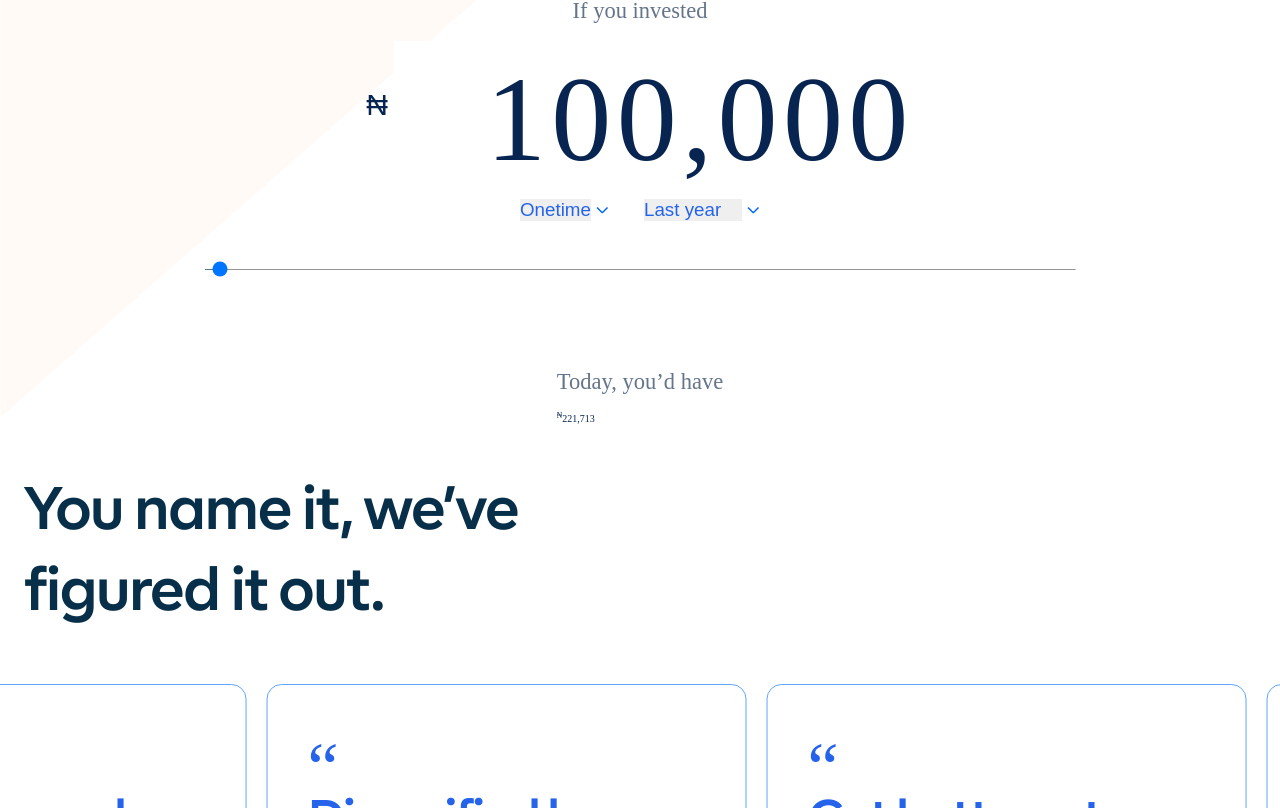
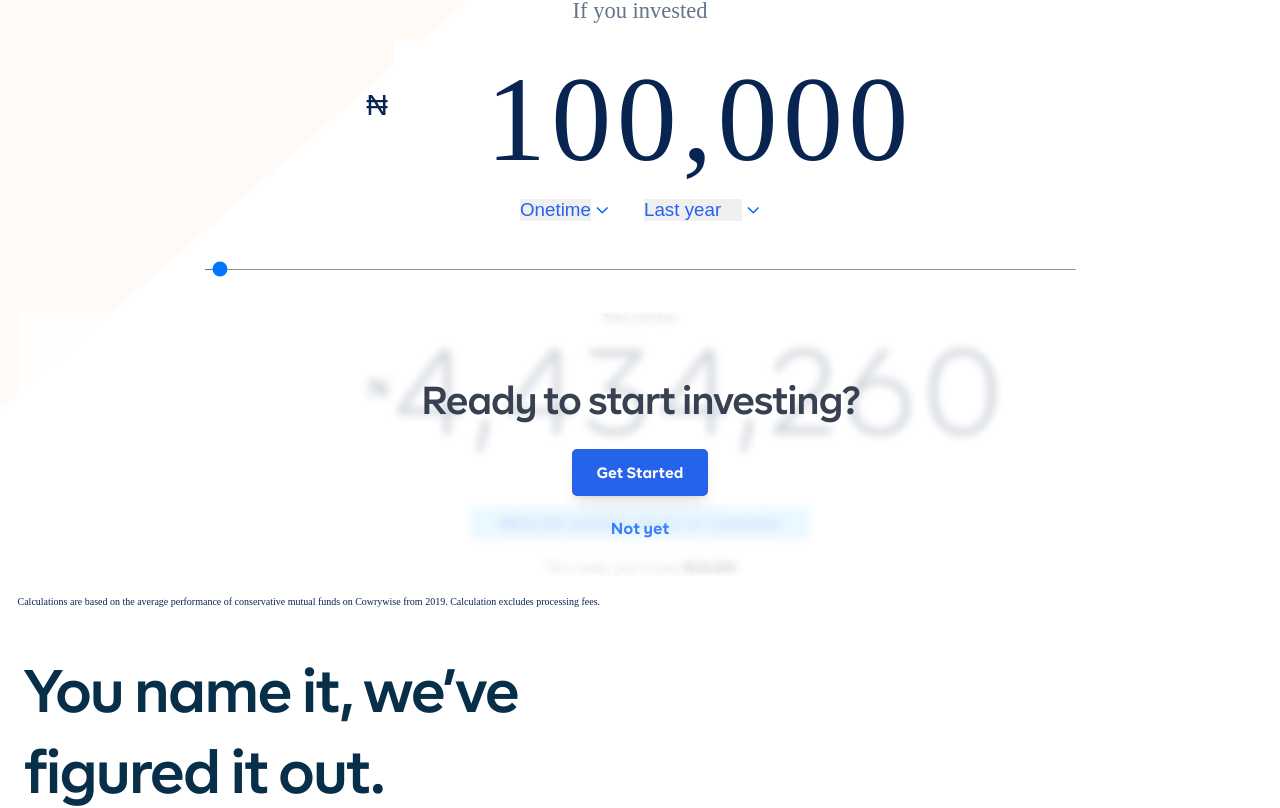
Before and after one commit to gabbytb/newcowrywise, a React (Create React App) app: page / in a window 1280 px wide. Shown: the part 2003-2811 px from the top of the page. Built offline with nearby package versions, Linux system fonts and the light colour scheme; a web font is replaced by a local one.

Commit message:
Pushed to Repo

```diff
--- a/public/css/style.css
+++ b/public/css/style.css
@@ -1323,15 +1323,16 @@ header .cta-menu a:last-child {
 .home-section-two .card-item-one .card-item::after {
   position: absolute;
   top: 0px;
-  right: -4.25rem;
+  right: -5.2rem;
   display: flex;
-  height: 3.5rem;
-  width: 3.5rem;
+  height: 4rem;
+  width: 4rem;
   align-items: center;
   justify-content: center;
   border-radius: 9999px;
   --tw-bg-opacity: 1;
   background-color: rgb(255 255 255 / var(--tw-bg-opacity));
+  font-size: 1.5rem;
   font-weight: 700;
   color: var(--color-dark-blue);
   --tw-shadow: 0 4px 6px -1px rgb(0 0 0 / 0.1), 0 2px 4px -2px rgb(0 0 0 / 0.1);
@@ -1344,15 +1345,16 @@ header .cta-menu a:last-child {
 .home-section-two .card-item-two .card-item::after {
   position: absolute;
   top: 0px;
-  right: -4.25rem;
+  right: -5.2rem;
   display: flex;
-  height: 3.5rem;
-  width: 3.5rem;
+  height: 4rem;
+  width: 4rem;
   align-items: center;
   justify-content: center;
   border-radius: 9999px;
   --tw-bg-opacity: 1;
   background-color: rgb(255 255 255 / var(--tw-bg-opacity));
+  font-size: 1.5rem;
   font-weight: 700;
   color: var(--color-dark-blue);
   --tw-shadow: 0 4px 6px -1px rgb(0 0 0 / 0.1), 0 2px 4px -2px rgb(0 0 0 / 0.1);
@@ -1365,15 +1367,16 @@ header .cta-menu a:last-child {
 .home-section-two .card-item-three .card-item::after {
   position: absolute;
   top: 0px;
-  right: -4.25rem;
+  right: -5.2rem;
   display: flex;
-  height: 3.5rem;
-  width: 3.5rem;
+  height: 4rem;
+  width: 4rem;
   align-items: center;
   justify-content: center;
   border-radius: 9999px;
   --tw-bg-opacity: 1;
   background-color: rgb(255 255 255 / var(--tw-bg-opacity));
+  font-size: 1.5rem;
   font-weight: 700;
   color: var(--color-dark-blue);
   --tw-shadow: 0 4px 6px -1px rgb(0 0 0 / 0.1), 0 2px 4px -2px rgb(0 0 0 / 0.1);
@@ -1454,8 +1457,6 @@ header .cta-menu a:last-child {
 
 .roi-input input[type="tel"] {
   width: 52rem;
-  --tw-bg-opacity: 1;
-  background-color: rgb(255 255 255 / var(--tw-bg-opacity));
   padding-top: 1rem;
   padding-bottom: 1rem;
   text-align: right;
@@ -1504,16 +1505,39 @@ header .cta-menu a:last-child {
   margin-bottom: 4rem;
 }
 
-.slider .line {
-  position: absolute;
-  left: 0px;
-  bottom: 0.25rem;
-  width: 100%;
-}
+/* .slider .line {
+    @apply absolute left-0 bottom-1 w-full
+  } */
 
 .slider-wrap .slider input[type="range"] {
   height: 0.1rem;
   width: 100%;
+}
+
+.roi-investment p {
+  display: flex;
+  align-items: center;
+  justify-content: center;
+}
+
+.roi-investment p sup {
+  margin-right: 5px;
+  width: 2rem;
+  font-size: 3em;
+  line-height: 0;
+  font-weight: 400;
+  color: var(--color-dark-blue);
+}
+
+.roi-investment p span {
+  width: 52rem;
+  padding-top: 1rem;
+  padding-bottom: 1rem;
+  text-align: right;
+  font-size: 12rem;
+  font-weight: 300;
+  letter-spacing: 0.045em;
+  color: var(--color-gray-opacity);
 }
 
 /* Section four */
--- a/src/components/ButtonComponent.jsx
+++ b/src/components/ButtonComponent.jsx
@@ -1,6 +1,6 @@
-const ButtonComponent = ({ btnType, label }) => {
+const ButtonComponent = ({ btnType, btnProps, label }) => {
   return (
-    <button type={btnType}>
+    <button type={btnType} className={`${btnProps}`}>
         {label}
     </button>
   );
--- a/src/components/ButtonLinkComponent.jsx
+++ b/src/components/ButtonLinkComponent.jsx
@@ -1,9 +1,9 @@
 import { Link } from "react-router-dom";
 
 
-const ButtonLinkComponent = ({ linkURL, label }) => {
+const ButtonLinkComponent = ({ linkURL, btnBg, btnProps, label }) => {
   return (
-    <Link to={linkURL}>{label}</Link>
+    <Link to={linkURL} className={`rounded-lg shadow-lg ${btnProps} ${btnBg ? 'bg-blue-600' : 'bg-transparent'}`}>{label}</Link>
   );
 };
 
--- a/src/index.css
+++ b/src/index.css
@@ -52,6 +52,7 @@
     --color-light-gray: rgb(108 130 163);
     --color-sky-blue: rgb(230, 250, 255);
     --color-gray-opacity: rgba(100, 116, 139, 1);
+    --background-color-opacity: hsla(0,0%,100%,.7);
     font-size: 10px;
     font-family: sans-serif;
     line-height: 1.15;
@@ -332,15 +333,15 @@
   }
 
   .home-section-two .card-item-one .card-item::after {
-    @apply content-['1'] absolute top-0 -right-13.5 rounded-full text-dark-blue font-bold bg-white shadow-md w-14 h-14 flex justify-center items-center
+    @apply content-['1'] absolute top-0 -right-23 rounded-full text-dark-blue text-2xl font-bold bg-white shadow-md w-16 h-16 flex justify-center items-center
   }
 
   .home-section-two .card-item-two .card-item::after {
-    @apply content-['2'] absolute top-0 -right-13.5 rounded-full text-dark-blue font-bold bg-white shadow-md w-14 h-14 flex justify-center items-center
+    @apply content-['2'] absolute top-0 -right-23 rounded-full text-dark-blue text-2xl font-bold bg-white shadow-md w-16 h-16 flex justify-center items-center
   }
 
   .home-section-two .card-item-three .card-item::after {
-    @apply content-['3'] absolute top-0 -right-13.5 rounded-full text-dark-blue font-bold bg-white shadow-md w-14 h-14 flex justify-center items-center
+    @apply content-['3'] absolute top-0 -right-23 rounded-full text-dark-blue text-2xl font-bold bg-white shadow-md w-16 h-16 flex justify-center items-center
   }
 
 
@@ -348,8 +349,8 @@
 
   /* Section Three */
   .home-section-three {
-    @apply pt-14.5 bg-return-invested bg-no-repeat bg-top-left
-    /* h-screen */
+    @apply pt-14.5 bg-return-invested bg-no-repeat
+    /* bg-top-left h-screen */
   }
 
   .h-container-3 {
@@ -377,7 +378,7 @@
   }
 
   .roi-input input[type="tel"] {
-    @apply text-12xl font-normal font-firma tracking-tightener bg-white text-dark-blue w-135 text-right py-4
+    @apply text-12xl font-normal tracking-tightener font-firma text-dark-blue w-135 text-right py-4
   }
 
   .roi-dropdown-wrap {
@@ -392,21 +393,52 @@
     @apply appearance-none text-3xl text-blue-600 font-normal
   }
 
-  .roi-wrap .slider-wrap {
+  /* .roi-wrap .slider-wrap {
     @apply w-183 mx-auto
+  } */
+
+  .slider-wrap .slider {
+    @apply relative w-183 mx-auto my-16
   }
 
-  .slider-wrap .slider {
-    @apply relative my-16
-  }
-
-  .slider .line {
+  /* .slider .line {
     @apply absolute left-0 bottom-1 w-full
-  }
+  } */
 
   .slider-wrap .slider input[type="range"] {
     @apply w-full h-99.5
   }
+
+  .roi-investment p {
+    @apply flex justify-center items-center
+  }
+
+  .roi-investment p sup {
+    @apply text-[3em]/least text-dark-blue font-normal w-8 mr-29
+  }
+
+  .roi-investment p span {
+    @apply text-12xl font-light tracking-tightener text-light-gray w-135 text-right py-4
+  }
+
+  .roi-investment-returns div {
+    @apply text-2xl font-medium bg-sky-200 text-blue-600 w-123 mt-10 mx-auto py-3 px-4 rounded-md
+  }
+
+  .roi-investment-returns p {
+    @apply text-2xl font-medium text-light-gray my-8
+  }
+
+  .roi-investment-returns span {
+    @apply text-black
+  }
+
+  .roi-investments-overlay h3 {
+    @apply text-18xl font-semibold text-light-gray -tracking-tightened text-gray-700 mt-15.7 mb-13.7
+  }
+
+
+
 
 
 
--- a/src/sections/HomeSectionThree.jsx
+++ b/src/sections/HomeSectionThree.jsx
@@ -1,4 +1,5 @@
-import { ArrowDown } from "../components";
+import { ArrowDown, ButtonComponent, ButtonLinkComponent } from "../components";
+
 
 
 
@@ -24,9 +25,7 @@ const HomeSectionThree = () => {
                                 <option value="weekly">Weekly</option>
                                 <option select='true' value="monthly">Monthly</option>
                             </select>
-                                <div className="roi--select-arrow">
-                                    <ArrowDown />
-                                </div>
+                            <div className="roi--select-arrow"><ArrowDown /></div>
                         </div>
                         <div className="wrap-selection">
                             <select className="roi--select-input">
@@ -34,29 +33,117 @@ const HomeSectionThree = () => {
                                 <option select='true' value="36">3 years ago</option>
                                 <option value="60">5 years ago</option>
                             </select>
-                                <div className="roi--select-arrow">
-                                    <ArrowDown />
+                            <div className="roi--select-arrow"><ArrowDown /></div>
                         </div>
                     </div>
                 </div>
-                        <div class="slider-wrap">
-                            <div class="slider">
-                                <div class="line"></div>
-                                <input type="range" min="5000" max="10000000" step="1000" value="100000" data-v-f5a75a14="" />
+                <div className="slider-wrap">
+                    <div className="slider">
+                        <input type="range" min="5000" max="10000000" step="1000" value="100000" />
                     </div>
                 </div>
                 <div className="relative">
-                            <div class="roi-investment">
+                    <div className="text-center roi-investment">
                         <h6>Today, you’d have</h6>
-                                <p><sup>₦</sup><span>221,713</span></p>
+                        <p>
+                            <sup>₦</sup>
+                            <span>4,434,260</span>
+                        </p>
+                    </div>
+                    <div className="text-center roi-investment-returns">
+                        <div>₦834,260 earned in returns on Cowrywise</div>
+                        <p>*In a bank, you’d earn <span>₦28,800</span></p>
+                    </div>
+                    <div className="flex flex-col justify-center items-center absolute top-0 bottom-0 left-0 right-0 backdrop-blur-sm bg-trans-opaque roi-investments-overlay">
+                        <h3>Ready to start investing?</h3>
+                        <ButtonLinkComponent
+                            btnBg
+                            btnProps="text-white text-2xl font-bold px-10 py-6"
+                            linkURL="https://cowrywise.com/choose-account"
+                            label="Get Started"
+                        />
+                        <ButtonComponent
+                            btnProps="text-blue-500 text-14xl/extra-loosened font-bold font-firma mt-4"
+                            label="Not yet" />
                     </div>
                 </div>
+                <p>Calculations are based on the average performance of conservative mutual funds on Cowrywise from 2019. Calculation excludes processing fees.</p>
             </div>
         </div>
+    </section>
+
+        // <section className="home-section-three">
+        //     <div className="h-container-3 container">
 
 
-            </div>
-        </section>
+        //         <div className="content">
+        //             <h2>Stay the course, reap the rewards</h2>
+        //             <div className="roi-wrap">
+        //                 <h6>If you invested</h6>
+        //                 <div className="roi-input">
+        //                     <sup>₦</sup>
+        //                     <input type="tel" value="100,000" />
+        //                 </div>
+        //                 <div className="roi-dropdown-wrap">
+        //                     <div className="wrap-selection">
+        //                         <select className="roi--select-input">
+        //                             <option value="onetime">Onetime</option>
+        //                             <option value="weekly">Weekly</option>
+        //                             <option select='true' value="monthly">Monthly</option>
+        //                         </select>
+        //                         <div className="roi--select-arrow">
+        //                             <ArrowDown />
+        //                         </div>
+        //                     </div>
+        //                     <div className="wrap-selection">
+        //                         <select className="roi--select-input">
+        //                             <option value="12">Last year</option>
+        //                             <option select='true' value="36">3 years ago</option>
+        //                             <option value="60">5 years ago</option>
+        //                         </select>
+        //                         <div className="roi--select-arrow">
+        //                             <ArrowDown />
+        //                         </div>
+        //                     </div>
+        //                 </div>
+        //                 <div className="slider-wrap">
+        //                     <div className="slider">
+        //                         {/* <div className="line"></div>  */}
+        //                         <input type="range" min="5000" max="10000000" step="1000" value="100000" />
+        //                     </div>
+        //                 </div>
+        //                 <div className="relative">
+        //                     <div className="text-center roi-investment">
+        //                         <h6>Today, you’d have</h6>
+        //                         <p>
+        //                             <sup>₦</sup>
+        //                             <span>4,434,260</span>
+        //                         </p>
+        //                     </div>
+        //                     <div className="text-center roi-investment-returns">
+        //                         <div>₦834,260 earned in returns on Cowrywise</div>
+        //                         <p>*In a bank, you’d earn <span>₦28,800</span></p>
+        //                     </div>
+        //                     <div className="flex  flex-col justify-center items-center roi-investments-overlay">
+        //                         <h3>Ready to start investing?</h3>
+        //                         <ButtonLinkComponent
+        //                             btnBg
+        //                             btnProps="text-white text-2xl font-bold px-10 py-6"
+        //                             linkURL="https://cowrywise.com/choose-account"
+        //                             label="Get Started"
+        //                         />
+        //                         <ButtonComponent
+        //                             btnProps="text-blue-500 text-14xl/extra-loosened font-bold font-firma mt-4"
+        //                             label="Not yet" />
+        //                     </div>
+        //                 </div>
+
+        //             </div>
+        //         </div>
+
+
+        //     </div>
+        // </section>
     );
 };
 
--- a/tailwind.config.js
+++ b/tailwind.config.js
@@ -6,9 +6,9 @@ module.exports = {
     "./src/**/*.{html,js,jsx}",
   ],
   theme: {
-    backgroundPosition: {
-      'top-left': '0, 0',
-    },
+    // backgroundPosition: {
+    //   'top-left': '0, 0',
+    // },
     fontFamily: {
       firma: ["CW BR Firma"],
     },
@@ -33,6 +33,7 @@ module.exports = {
       '15xl': '1.4rem',
       '16xl': '8rem',
       '17xl': '1.9rem',
+      '18xl': '3.9rem',
     },
     letterSpacing: {
       verytight: '0.1rem',
@@ -67,6 +68,7 @@ module.exports = {
         'light-gray': 'var(--color-light-gray)',
         'sky-blue': 'var(--color-sky-blue)',
         'light-gray': 'var(--color-gray-opacity)',
+        'trans-opaque': 'var(--background-color-opacity)'
       },
       gridTemplateColumns: {
         '16': '1fr 1fr',
@@ -96,11 +98,11 @@ module.exports = {
       inset: {
         '212': '2rem',
         '214': '9.5rem',
-        '13.5': '4.25rem',
         '15': '3.75rem',
         '18': '4.5rem',
         '19': '6.8rem',
         '21': '2.75rem',
+        '23': '5.2rem',     /** Section 2: card-item::after */
 
         '1/2': '1%',
         '8/2': '8%',
@@ -182,6 +184,7 @@ module.exports = {
         'very-loose': '1.4',
         'more-loose': '1.5',
         'extra-loose': '2',
+        'extra-loosened': '4.4rem',
       },
       margin: {
         '3.1': '0.6rem',
@@ -189,9 +192,11 @@ module.exports = {
         '5.5': '1.125rem',
         '6.5': '1.85rem',
         '13.5': '2.1rem',
+        '13.7': '2.7rem',
         '14.4': '4rem',
         '14.5': '3.125rem',
         '15.5': '3.35rem',
+        '15.7': '3.9rem',
         '16.5': '5.71rem',
         '17.5': '5.3rem',
         '29': '5px',
```
Lines whose indentation alone changed are shown as unchanged.
